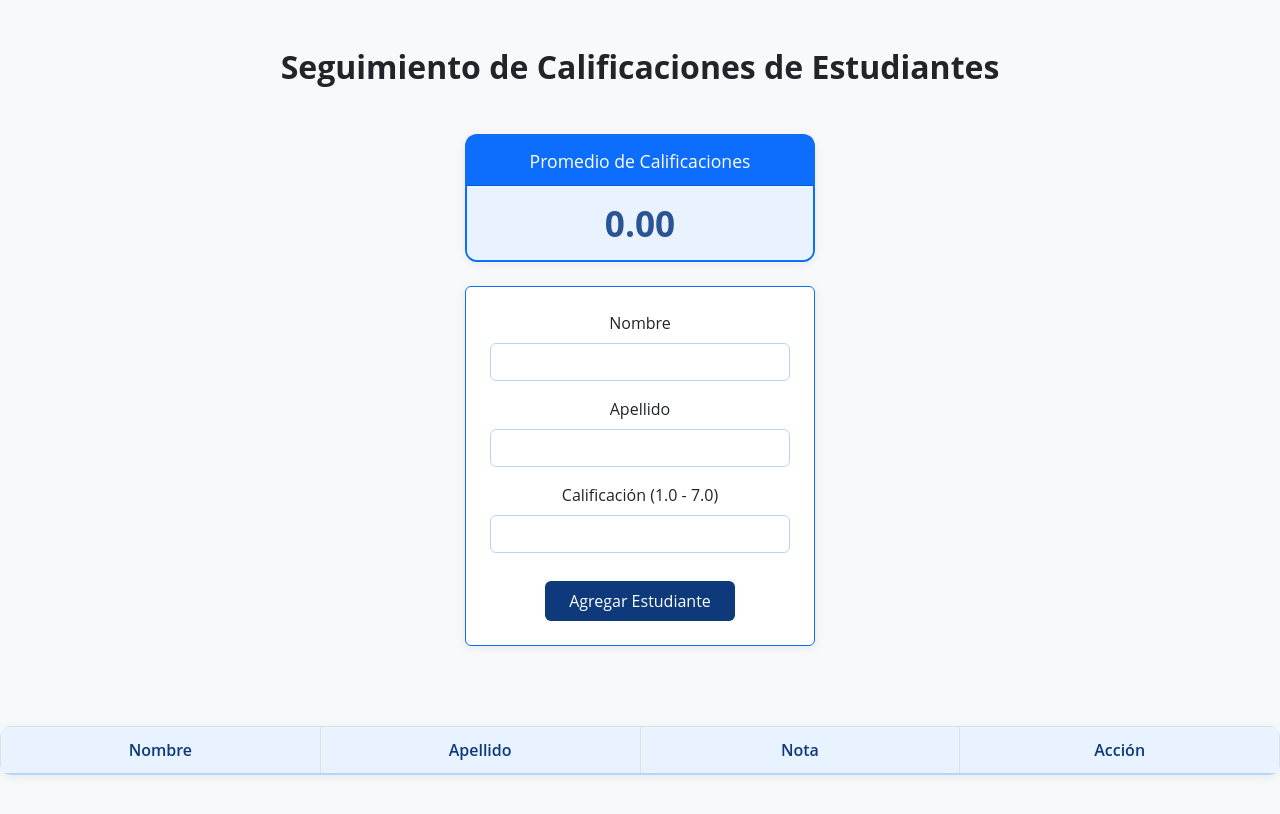
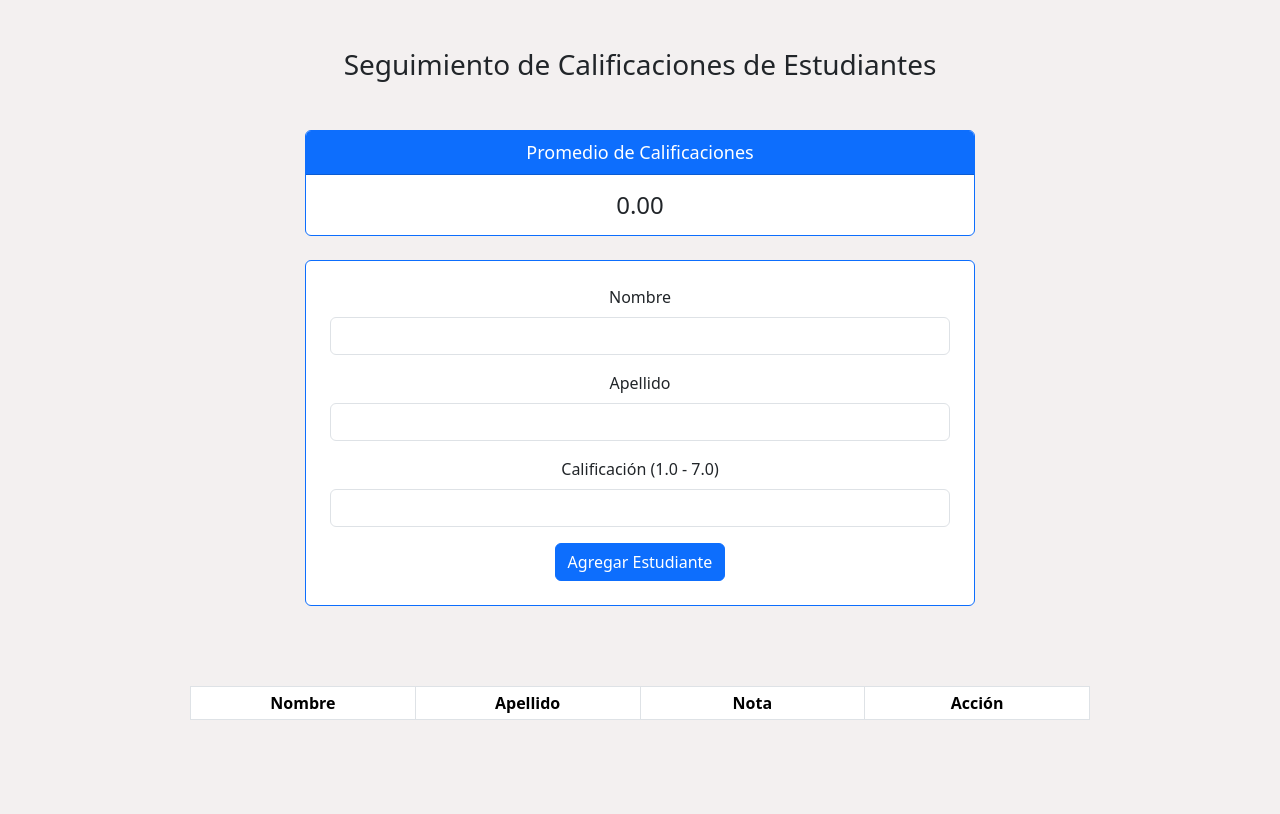
Before and after one commit to mom-Pauli-dv/ev_dos_frontend, a plain HTML site: page index.html in a window 1280 px wide. Drawn offline with nearby package versions, Linux system fonts and the light colour scheme.

Commit message:
afinando detalles en css

```diff
--- a/style.css
+++ b/style.css
@@ -1,177 +1,58 @@
-/* Estilos generales de la página */
 body {
-    background-color: #f8f9fa;
-    font-family: 'open Sans', sans-serif;
+    background-color: rgb(243, 240, 240);
 }
 
-/* Título principal */
-h3 {
-    font-weight: bold;
-    font-size: 2rem;
-    margin-bottom: 2rem;
+.promedio-card,
+.form-container {
+    width: 60% !important;
+    min-width: 280px;
 }
 
-/* Tarjeta de promedio (cuadro superior) */
-.promedio-card {
-    max-width: 350px;
-    width: 100%;
-    border-radius: 12px;
-    box-shadow: 0 2px 12px rgba(0,0,0,0.07);
-    border: 2px solid #0e3a7c; /* Azul más oscuro */
-    margin-bottom: 1.5rem;
+.promedio-header {
+    font-size: large;
 }
 
-/* Encabezado de la tarjeta de promedio */
-.promedio-header {
-    font-size: 1.1rem;
-    font-weight: 500;
-    background: #0e3a7c; /* Azul más oscuro */
-    color: #fff;
-    border-radius: 10px 10px 0 0;
-    padding: 0.7rem 1rem;
+.promedio-body {
+    font-size: x-large;
 }
 
-/* Cuerpo de la tarjeta de promedio (donde aparece el resultado) */
-.promedio-body {
-    font-size: 2.2rem;
-    font-weight: bold;
-    color: #2a5494;
-    background: #e9f2ff;
-    border-radius: 0 0 10px 10px;
-    padding: 1rem 0;
+.responsive-table-container {
+    width: 100%;
+    max-width: 900px;
+    margin: 2rem auto;
+    overflow-x: auto;
+    -webkit-overflow-scrolling: touch;
 }
 
-/* Contenedor del formulario (cuadro inferior) */
-.form-container {
-    max-width: 350px;
-    width: 100%;
-    margin: 0 auto;
-    background: #fff;
-    border-radius: 12px;
-    box-shadow: 0 2px 12px rgba(0,0,0,0.07);
-    border: 2px solid #0e3a7c;
-    padding: 2rem 1.5rem 1.5rem 1.5rem;
+#studentsTable th.w-50, #studentsTable td.w-50 {
+    width: 30% !important;
+    min-width: 120px;
 }
 
-/* Etiquetas del formulario */
-.form-group label {
-    font-weight: 500;
-    margin-bottom: 0.3rem;
+#studentsTable th.w-25, #studentsTable td.w-25 {
+    width: 20% !important;
+    min-width: 90px;
 }
 
-/* Entradas del formulario */
-.form-control {
-    border-radius: 6px;
-    border: 1.5px solid #b6d4fe;
-    margin-bottom: 0.5rem;
-    font-size: 1rem;
+#studentsTable th, #studentsTable td {
+    white-space: nowrap;
 }
 
-/* Botón principal del formulario */
-.btn-primary {
-    background: #0e3a7c; /* Azul más oscuro */
-    border: none;
-    border-radius: 6px;
-    font-weight: 500;
-    padding: 0.5rem 1.5rem;
-    margin-top: 0.7rem;
-}
-
-/* Hover del botón principal */
-.btn-primary:hover {
-    background: #093366; /* Un azul aún más oscuro para hover */
-}
-
-/* Contenedor responsivo de la tabla */
-.responsive-table-container {
-    width: 100%;
-    overflow-x: auto;
-    -webkit-overflow-scrolling: touch;
-    margin-top: 2rem;
-    margin-bottom: 2rem;
-}
-
-/* Tabla de estudiantes */
-#studentsTable {
-    width: 100%;
-    min-width: 350px;
-    background: #fff;
-    border-radius: 10px;
-    overflow: hidden;
-    box-shadow: 0 2px 12px rgba(0,0,0,0.07);
-}
-
-/* Encabezado y celdas de la tabla */
-#studentsTable th, #studentsTable td {
-    min-width: 130px; /* Aumenta el ancho mínimo para que quepa 'Calificación' */
-    word-break: normal; /* No cortar palabras por defecto */
-    white-space: normal;
-    font-size: 1rem;
-    padding: 0.7em 0.5em;
-}
-
-/* Encabezado de la tabla */
-#studentsTable th {
-    background: #e9f2ff;
-    color: #0e3a7c; /* Azul más oscuro */
-    font-weight: 600;
-    border-bottom: 2px solid #b6d4fe;
-}
-
-/* Celdas de la tabla */
-#studentsTable td {
-    background: #fff;
-    color: #222;
-}
-
-/* Estilos responsivos para móviles */
 @media (max-width: 600px) {
     .promedio-card,
     .form-container {
-        max-width: 100%;
+        max-width: 100% !important;
+        width: 100% !important;
         padding: 1rem 0.5rem;
     }
     #studentsTable th, #studentsTable td {
         font-size: 0.93em;
-        min-width: 110px; /* Mantiene suficiente espacio en móviles */
+        min-width: 90px;
         padding: 0.4em 0.2em;
     }
     .responsive-table-container {
         margin-top: 1rem;
         margin-bottom: 1rem;
+        max-width: 100%;
     }
 }
-
-/* Mensajes de error del formulario */
-.error-message {
-    display: none;
-    align-items: center;
-    background: #fff3cd;
-    color: #856404;
-    border: 1px solid #ffeeba;
-    border-radius: 4px;
-    padding: 4px 8px;
-    margin-top: 4px;
-    font-size: 0.95em;
-    min-height: 1.2em;
-    box-shadow: 0 2px 6px rgba(0,0,0,0.07);
-    gap: 6px;
-}
-
-/* Mostrar mensaje de error si no está vacío */
-.error-message:not(:empty) {
-    display: flex;
-}
-
-/* Icono de advertencia en mensaje de error */
-.error-message::before {
-    display: none;
-}
-
-/* Icono de advertencia visible si hay mensaje */
-.error-message:not(:empty)::before {
-    content: '\26A0'; /* Unicode advertencia */
-    display: inline-block;
-    font-size: 1.1em;
-    margin-right: 4px;
-}
```
